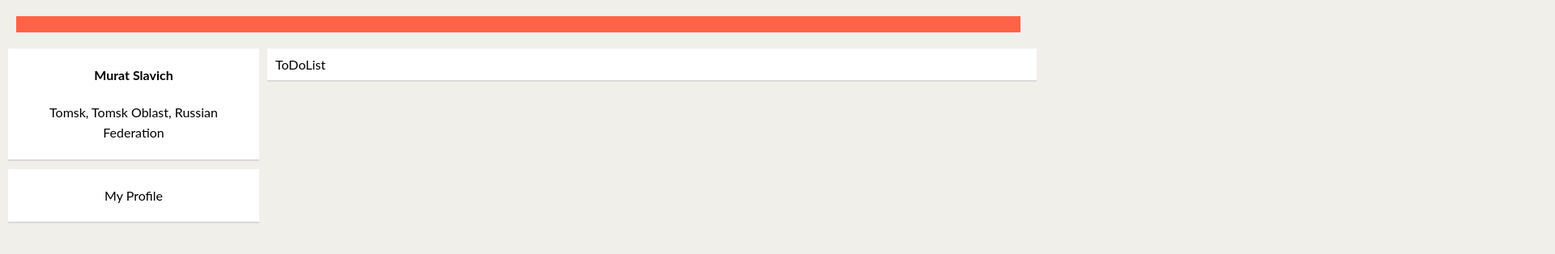
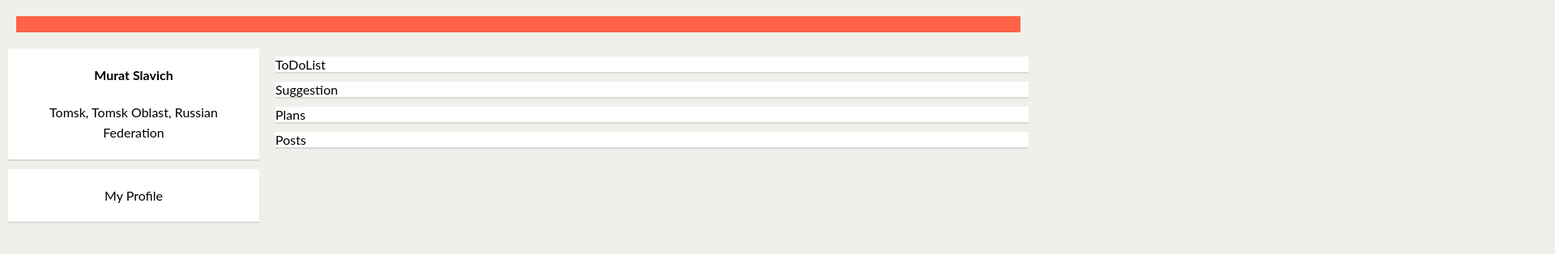
Before and after one commit to smprb/pb-ui, a React (Create React App) app: page / in a window 1280 px wide. Shown: the top 314 px of the page at 81% size, 1920 px wide, since content can reach past the window. Built offline with nearby package versions, Linux system fonts and the light colour scheme.

Commit message:
fix main background color

```diff
--- a/src/App.css
+++ b/src/App.css
@@ -14,13 +14,3 @@
     padding: 10px;
     flex: 1 100%;
 }
-
-.app_wrapper:before {
-    content:"";
-    background-color: #F1EFEA;
-    position: absolute;
-    height: 100%;
-    width: 4000px;
-    left: -1000px;
-    z-index: -1;
-}
--- a/src/components/Dashboard/Dashboard.js
+++ b/src/components/Dashboard/Dashboard.js
@@ -2,16 +2,43 @@ import React from "react";
 
 const dashboardStyle = {
     'flex': '3 0px',
-    'order': '2',
+    'order': '2'
+};
+
+const item = {
     'background-color': 'white',
+    'margin-bottom': '10px',
     'border-bottom': '2px solid rgba(0,0,0,0.15)'
-
-};
+}
 
 const ToDoList = () => {
     return (
-        <div>
+        <div style={item}>
             ToDoList
+        </div>
+    )
+}
+
+const Suggestion = () => {
+    return(
+        <div style={item}>
+            Suggestion
+        </div>
+    )
+}
+
+const Plans = () => {
+    return(
+        <div style={item}>
+            Plans
+        </div>
+    )
+}
+
+const Posts = () => {
+    return(
+        <div style={item}>
+            Posts
         </div>
     )
 }
@@ -20,6 +47,9 @@ const Dashboard = () => {
     return (
         <div style={dashboardStyle}>
             <ToDoList />
+            <Suggestion />
+            <Plans />
+            <Posts />
         </div>
     )
 }
--- a/src/index.css
+++ b/src/index.css
@@ -3,4 +3,6 @@ body {
     padding: 0;
     font-family: Lato, "Helvetica Neue", Helvetica, Arial, "Lucida Grande", sans-serif;
     font-size: 1em;
+
+    background-color: #F1EFEA;
 }
```
